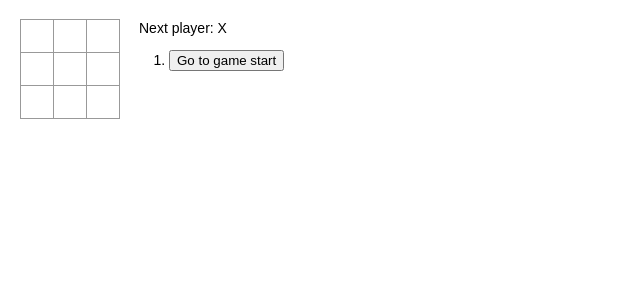
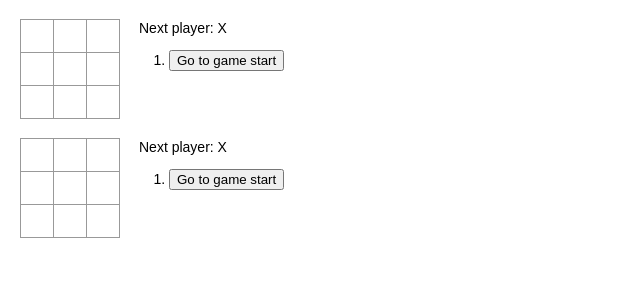
Before and after one commit to justinbourb/react_tutorial, a React (Create React App) app: page / in a window 1280 px wide. Shown: the top 300 px of the page, without its empty margins (0-640 px from the left). Built offline with nearby package versions, Linux system fonts and the light colour scheme.

Commit message:
app displays tie and winner square highlighting

```diff
--- a/src/index.css
+++ b/src/index.css
@@ -12,7 +12,6 @@ body {
   content: "";
   display: table;
 }
-
 
 .game {
   display: flex;
@@ -55,3 +54,7 @@ ol, ul {
 .status {
   margin-bottom: 10px;
 }
+
+.winner {
+  background: lawngreen;
+}
--- a/src/index.js
+++ b/src/index.js
@@ -4,12 +4,9 @@ import './index.css';
 import App from './App';
 import reportWebVitals from './reportWebVitals';
 
-ReactDOM.render(
-  <React.StrictMode>
-    <App />
-  </React.StrictMode>,
-  document.getElementById('root')
-);
+const global_data = {
+
+}
 
 // If you want to start measuring performance in your app, pass a function
 // to log results (for example: reportWebVitals(console.log))
@@ -30,14 +27,14 @@ state back down to the children by using props; this keeps the child components
 with the parent component.
  */
 
-
-
 // create the tic-tac-toe board
 class Board extends React.Component {
     renderSquare(i) {
         // returns the values from the squares Array, expect X, O, null
         // passes down props "this.state.value and this.props.value from Board to Square
-        return <Square value={this.props.squares[i]} onClick={() => this.props.onClick(i)}/>;
+        // pass down square_num={i} to add a class to each square which represents it's number
+        // this can be used for highlighting winning squares
+        return <Square value={this.props.squares[i]} onClick={() => this.props.onClick(i)} square_num={i}/>;
     }
 
     render() {
@@ -67,7 +64,7 @@ class Board extends React.Component {
 class Game extends React.Component {
     /*
     this.history will store the array containing moves, one array stored for each move taken
-    this.state = {squares} will store the state of each square, intialized as null
+    this.state = {squares} will store the state of each square, initialized as null
     this.xIsNext: keeps track of the turns in the game
      */
     constructor(props) {
@@ -121,6 +118,12 @@ class Game extends React.Component {
     }
 
     jumpTo(step) {
+        /*
+        Purpose: This function allows time traveling in the tic-tac-toe game.
+            The user can jump to a previous game state by selecting prior moves.
+         */
+        // when time traveling we need to remove highlighting from the winners
+        removeHighlighting()
         this.setState({
             stepNumber: step,
             xIsNext: (step % 2) === 0,
@@ -152,7 +155,12 @@ class Game extends React.Component {
         if (winner) {
             status = 'Winner: ' + winner;
         } else {
-            status = 'Next player: ' + (this.state.xIsNext ? 'X' : 'O');
+            if (this.state.stepNumber >= 9) {
+                status = 'The game ended in a draw.'
+            }
+            else {
+                status = 'Next player: ' + (this.state.xIsNext ? 'X' : 'O');
+            }
         }
         return (
             <div className="game">
@@ -174,14 +182,20 @@ function Square(props) {
     This function renders a square on the game board.  onClick fills the square
     with an X or an O based on the parents prop.value.
      */
+
+    // add a conditional class 'winner' if a winner is found, else nothing
+    // css styling will be added to winner elements to highlight the squares
+    // this is the formatting needed to add dynamic class names in react
+    let class_name = { className: "square "+ props.square_num.toString() }
+    console.log(props)
+
+    // {...variable} is the format required for react
     return(
-        <button className="square" onClick={props.onClick}>
+        <button {...class_name} onClick={props.onClick}>
             {props.value}
         </button>
     );
 }
-
-
 
 // create a tic-tac-toe square
 // The square_component can be simplified into a function component, see function Square
@@ -201,8 +215,12 @@ class Square_component extends React.Component {
 
 //render to the DOM
 ReactDOM.render(
-    <Game />,
+    <div>
+        <Game />
+        <Game />
+    </div>,
     document.getElementById('root')
+
 );
 
 function calculateWinner(squares) {
@@ -226,10 +244,44 @@ function calculateWinner(squares) {
         // check if the first square is filled a
         // && checks if squares b and c match a
         if (squares[a] && squares[a] === squares[b] && squares[a] === squares[c]) {
-            // if yes there is a winner
+            // highlight the winning squares
+            global_data['winner'] = lines[i]
+            highlightWinners(lines[i])
             return squares[a];
         }
     }
     // else return null - no winner yet
     return null;
 }
+
+function highlightWinners(winner_list){
+    /*
+    Purpose: This function will highlight the winning squares by adding a class the the appropriate square.
+        This class will be targeted by css for highlighting.
+    Considerations: Using the time machine feature of the app will likely require removing the winner class.
+    Input: winner_list a list of winning positions.  expected format [0, 1, 2]
+    Return: nothing
+    Output: adds winner class winning classes in the DOM
+     */
+    winner_list.forEach(element=>{
+        // in javascript
+        let target = document.getElementsByClassName(element.toString())[0];
+        target.classList.add('winner')
+        // in jQuery
+        // $(selector).addClass(className)
+    })
+}
+
+function removeHighlighting(){
+    /*
+    Purpose: This function will remove the highlighting from winning squares by removing the 'winner' class.
+           This will prevent the css .winner rule from activating.
+     */
+    console.log(global_data.winner)
+    global_data.winner.forEach(element => {
+        let target = document.getElementsByClassName(element.toString())[0];
+        target.classList.remove('winner')
+        // jQuery
+        // $(element.toString()).removeClass('winner')
+    })
+}
```
